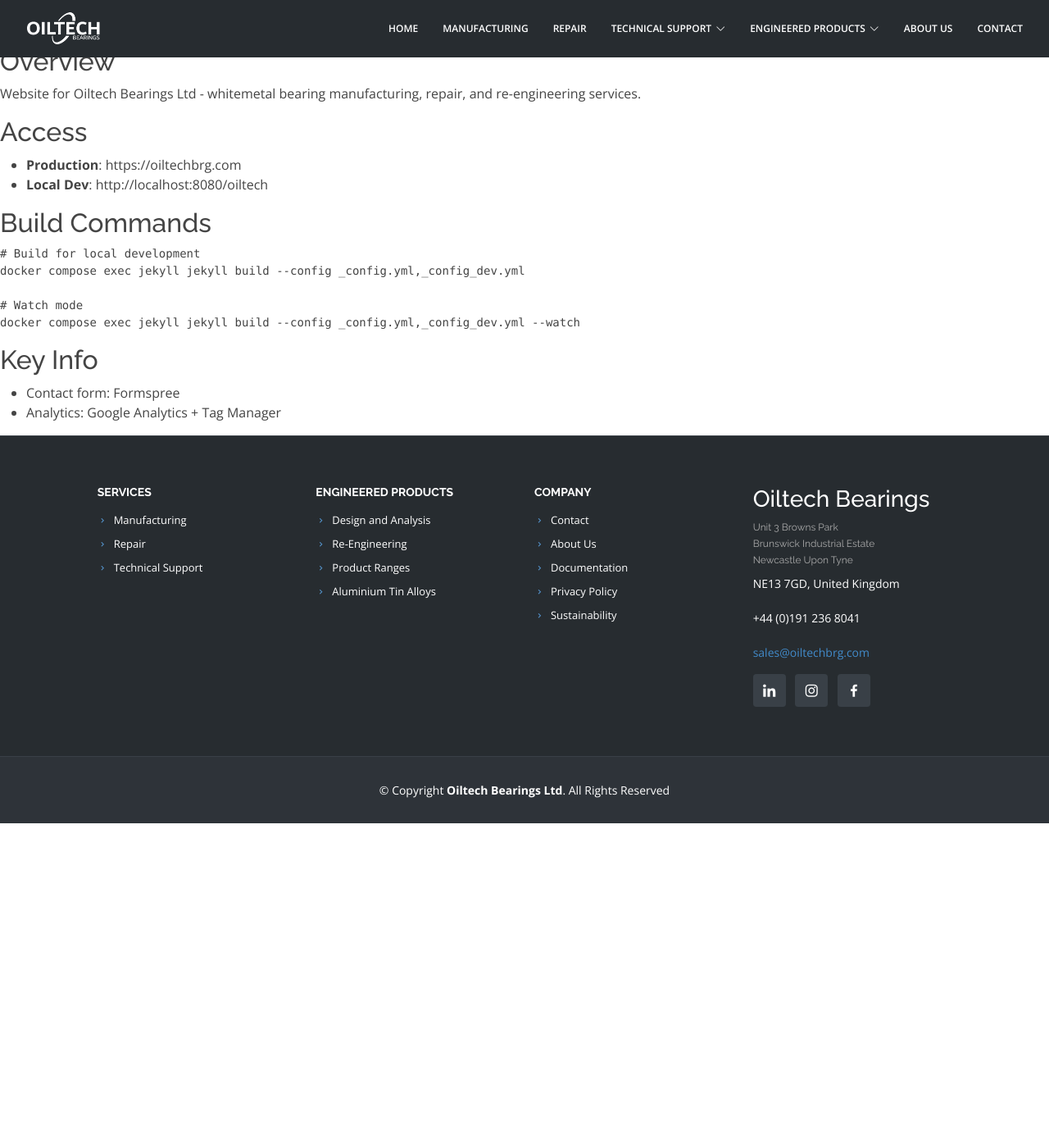
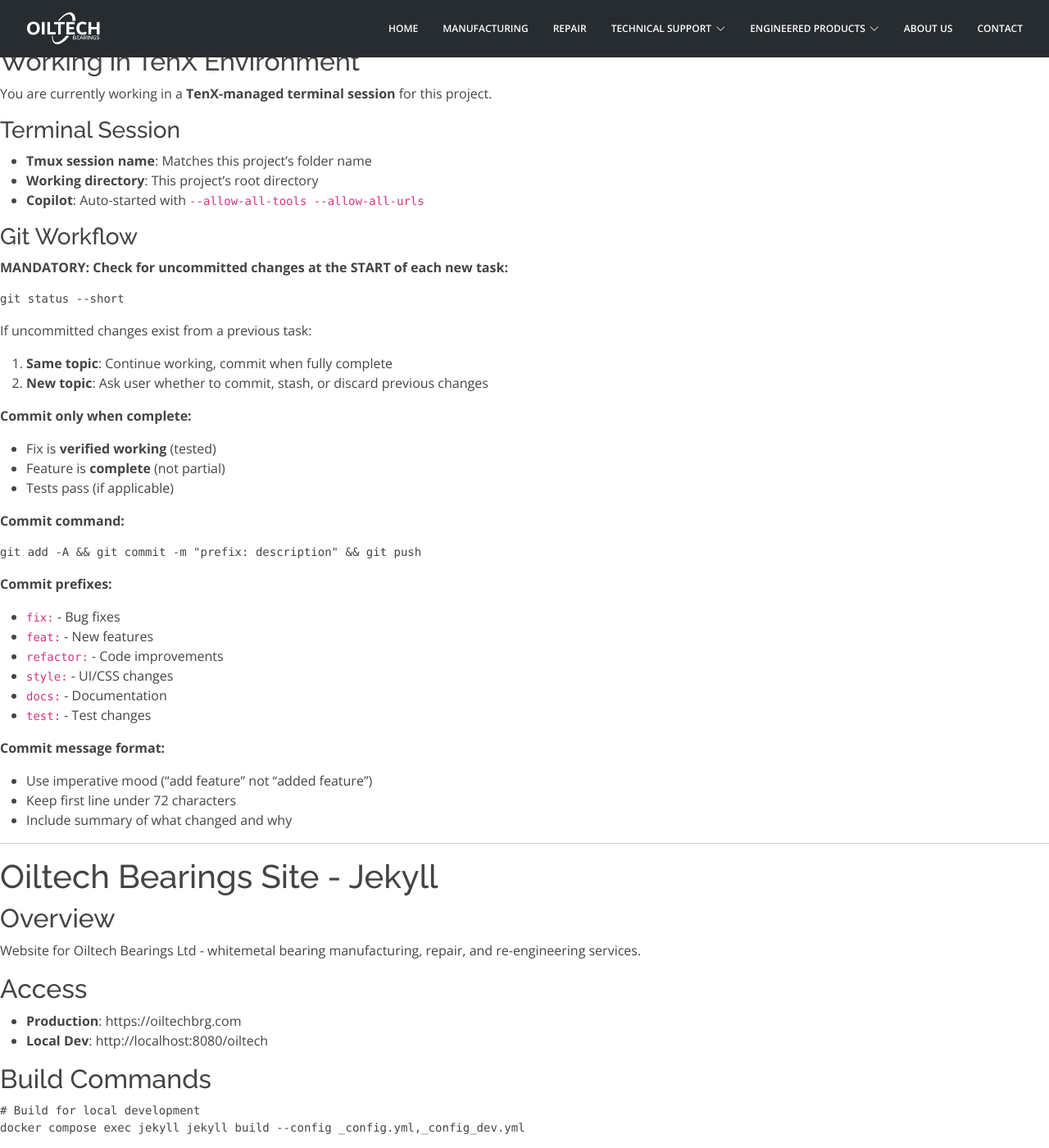
Before and after one commit to fractionerp/oiltechbrg.com, a Jekyll site: the page built from AGENTS.md, in a window 1280 px wide and 1400 px high. Shown: the whole window at 82% size. Built offline with Jekyll 4.4.1, drawn with Linux system fonts in a browser that asks for light colours; nearby versions of some CDN libraries; our own code applies the rules of GitHub Pages for plain Markdown files; library files that are not in the unit come from our copies; comment, search, counter and statistics services are not loaded.

Commit message:
docs: add TenX terminal session context to AGENTS.md

````diff
--- a/AGENTS.md
+++ b/AGENTS.md
@@ -1,3 +1,50 @@
+# AI Agent Instructions
+
+## Working in TenX Environment
+
+You are currently working in a **TenX-managed terminal session** for this project.
+
+### Terminal Session
+- **Tmux session name**: Matches this project's folder name
+- **Working directory**: This project's root directory
+- **Copilot**: Auto-started with `--allow-all-tools --allow-all-urls`
+
+### Git Workflow
+
+**MANDATORY: Check for uncommitted changes at the START of each new task:**
+```bash
+git status --short
+```
+
+If uncommitted changes exist from a previous task:
+1. **Same topic**: Continue working, commit when fully complete
+2. **New topic**: Ask user whether to commit, stash, or discard previous changes
+
+**Commit only when complete:**
+- Fix is **verified working** (tested)
+- Feature is **complete** (not partial)
+- Tests pass (if applicable)
+
+**Commit command:**
+```bash
+git add -A && git commit -m "prefix: description" && git push
+```
+
+**Commit prefixes:**
+- `fix:` - Bug fixes
+- `feat:` - New features
+- `refactor:` - Code improvements
+- `style:` - UI/CSS changes
+- `docs:` - Documentation
+- `test:` - Test changes
+
+**Commit message format:**
+- Use imperative mood ("add feature" not "added feature")
+- Keep first line under 72 characters
+- Include summary of what changed and why
+
+---
+
 # Oiltech Bearings Site - Jekyll
 
 ## Overview
````
